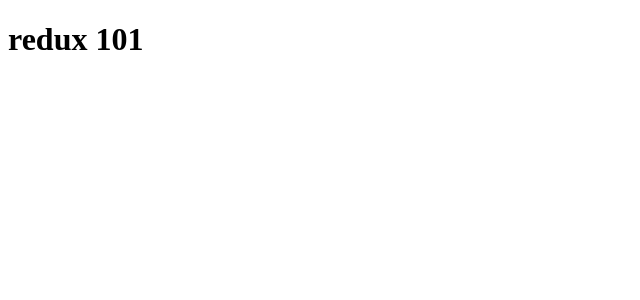
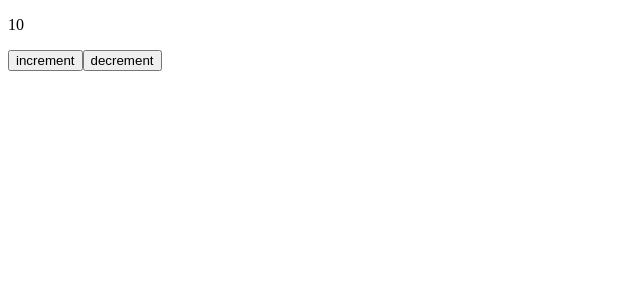
Before and after one commit to siaaam/redux-101, a React (Vite) app: page / in a window 1280 px wide. Shown: the top 300 px of the page, without its empty margins (0-640 px from the left). Built offline with nearby package versions, Linux system fonts and the light colour scheme; the HTML template or start-up script is replaced by a standard one.

Commit message:
redux flow

```diff
--- a/src/App.jsx
+++ b/src/App.jsx
@@ -1,7 +1,23 @@
 import './App.css';
 
+// flow
+
+// store - from where you manage data
+// reducer - function that manipulate or result ultimate data
+// dispatching(raising) action  or event - click,hover,scroll
+// action creator - function that create a action or event
+
+// component - dispatch action creator - real action - reducer - store
+//store - component access
+
 function App() {
-  return <h1>redux 101</h1>;
+  return (
+    <>
+      <p>10</p>
+      <button>increment</button>
+      <button>decrement</button>
+    </>
+  );
 }
 
 export default App;
```
